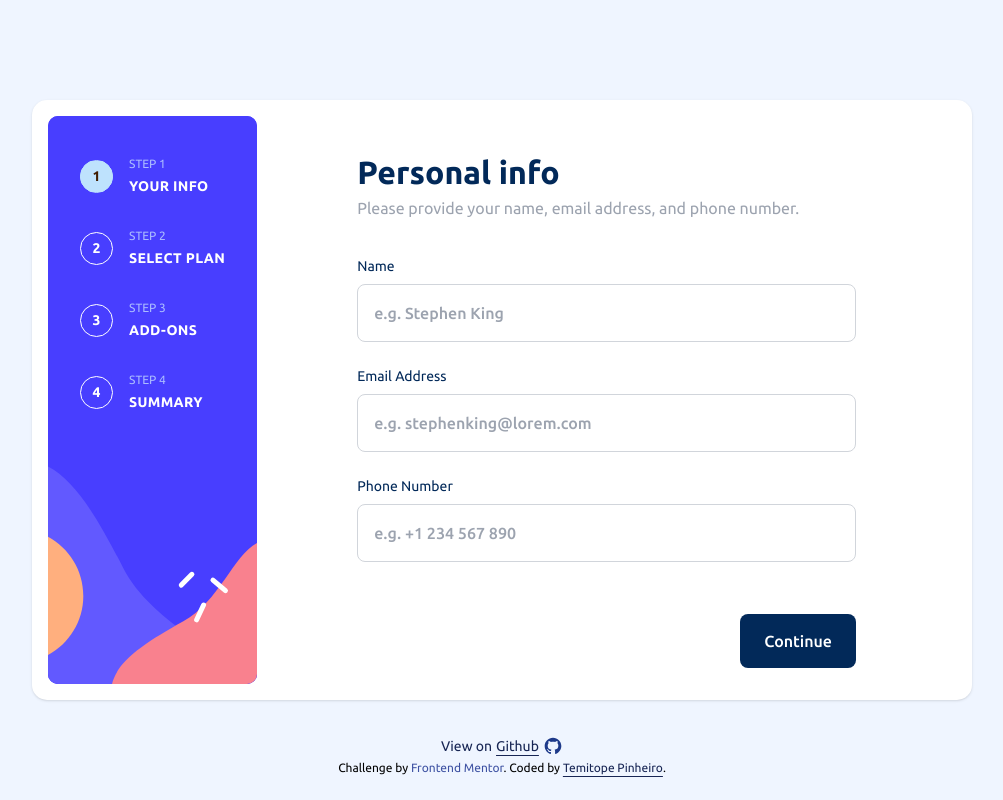
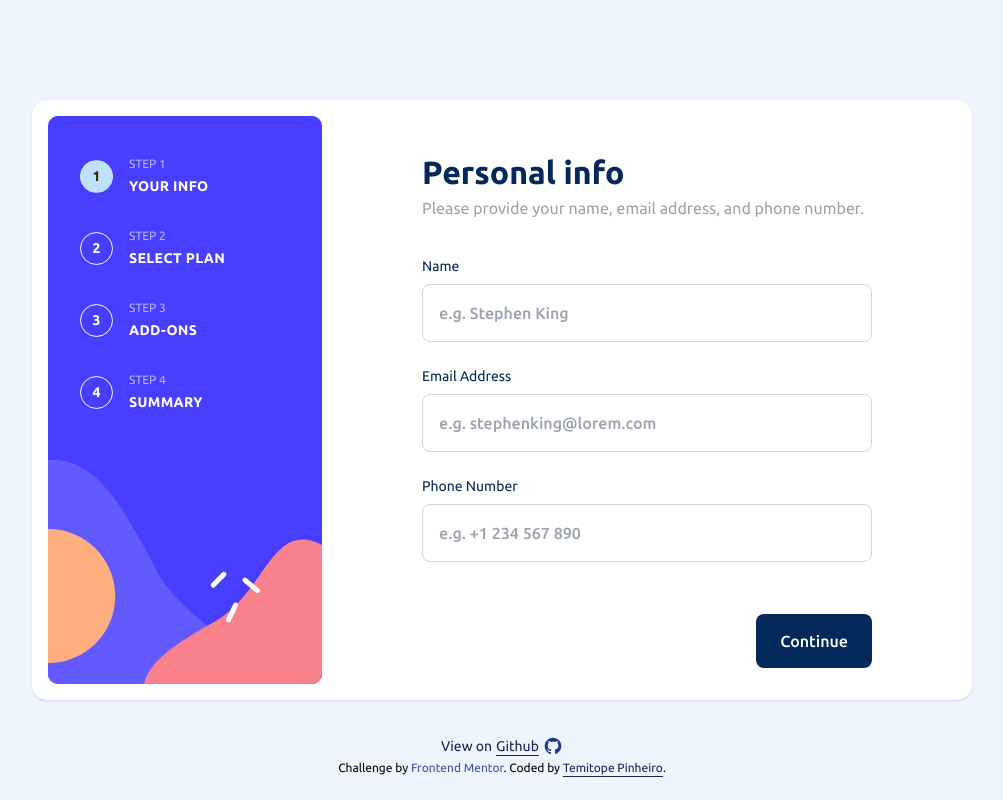
Before and after one commit to Temi-pinheiro/fem-multistep-form, a React (Vite) app: page / in a window 1280 px wide. Shown: the whole page, without its empty margins (138-1141 px from the left). Built offline with nearby package versions, Linux system fonts and the light colour scheme.

Commit message:
added max-width to form lol

```diff
--- a/src/pages/Home/index.tsx
+++ b/src/pages/Home/index.tsx
@@ -51,7 +51,7 @@ export const HomePage = () => {
   return (
     <main className='bg-[#EFF5FF] grid w-screen h-screen md:place-items-center md:px-6 lg:px-0'>
       <div className='flex flex-col md:flex-row items-start md:gap-x-10 lg:gap-x-[100px] rounded-[15px] md:p-4 bg-[#EFF5FF] md:bg-white shadow w-full h-full max-w-[940px] md:max-h-[600px]'>
-        <aside className='h-[206px] pt-8 md:h-full bg-[#483EFF] md:rounded-[10px] w-full md:w-[274px] md:py-10 md:px-4 lg:px-8 md:overflow-clip relative'>
+        <aside className='h-[206px] pt-8 md:h-full bg-[#483EFF] md:rounded-[10px] w-full md:w-[274px] md:block md:py-10 md:px-4 lg:px-8 md:overflow-clip relative'>
           <Panes
             active={currentStepIndex.toString()}
             handleChange={setStep}
@@ -67,7 +67,7 @@ export const HomePage = () => {
           />
         </aside>
         <form
-          className='flex flex-col w-full md:pr-10 lg:pr-[100px] md:pt-10 md:pb-4 h-full'
+          className='flex flex-col w-full md:max-w-[450px]  md:pt-10 md:pb-4 h-full'
           onSubmit={submit}
         >
           <motion.div
```
